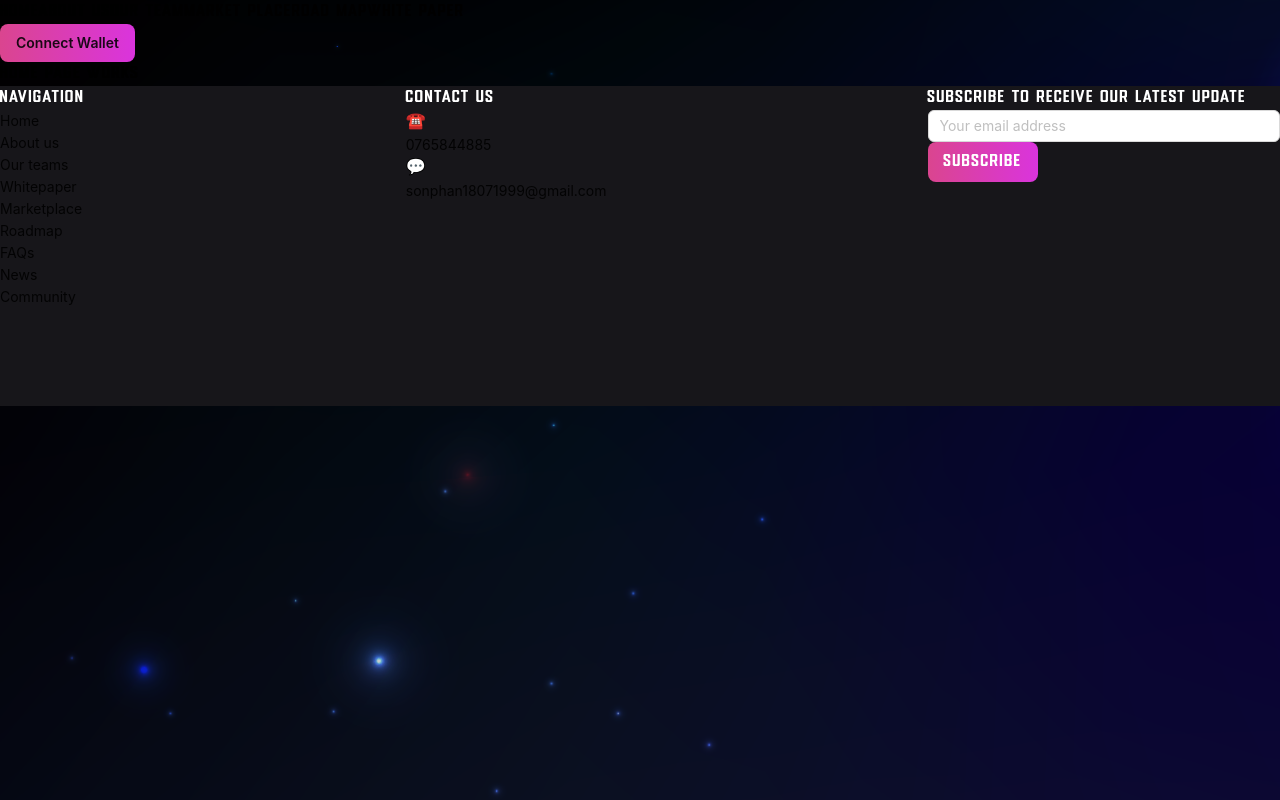
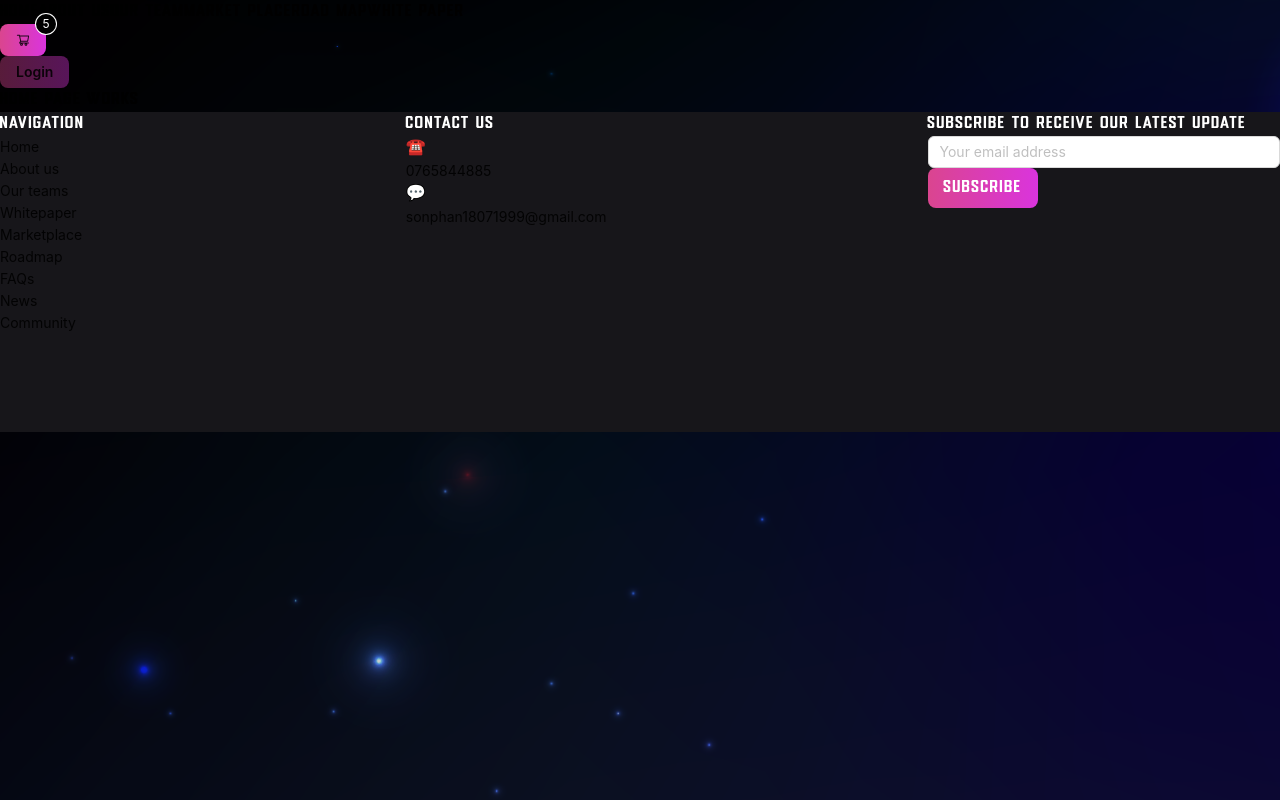
Before and after one commit to sonphan18071999/tymex-interview-frontend-sonphan, a Next.js app in the folder nextjs-landing-page-sonphan/: page / in a window 1280 px wide. Built offline with nearby package versions, Linux system fonts and the light colour scheme.

Commit message:
Updated cart

```diff
--- a/nextjs-landing-page-sonphan/package.json
+++ b/nextjs-landing-page-sonphan/package.json
@@ -12,6 +12,7 @@
   "dependencies": {
     "@ant-design/v5-patch-for-react-19": "^1.0.3",
     "antd": "^5.24.1",
+    "clsx": "^2.1.1",
     "framer-motion": "^12.4.7",
     "gsap": "^3.12.7",
     "next": "15.1.7",
--- a/nextjs-landing-page-sonphan/src/app/globals.css
+++ b/nextjs-landing-page-sonphan/src/app/globals.css
@@ -59,6 +59,7 @@ body {
 .secondary-btn:hover, .secondary-active-btn {
     background: linear-gradient(to right, rgb(218 69 143 / 100%), rgb(218 52 221 / 100%)) !important;
     font-size: 1.125rem;
+    color: white !important;
 }
 
 .primary-btn {
@@ -71,7 +72,8 @@ body {
 }
 
 .primary-btn:hover {
-    background: linear-gradient(to right, rgb(218 69 143 / 40%), rgb(218 52 221 / 40%));
+    background: linear-gradient(to right, rgb(218 69 143 / 40%), rgb(218 52 221 / 40%)) !important;
+    color: white !important;
 }
 
 .ant-slider-rail {
--- a/nextjs-landing-page-sonphan/src/components/commons/header/header.tsx
+++ b/nextjs-landing-page-sonphan/src/components/commons/header/header.tsx
@@ -1,5 +1,7 @@
 "use client";
-import { Typography } from "antd";
+import { Badge, Button, Typography } from "antd";
+import React from "react";
+import { ShoppingCartOutlined } from "@ant-design/icons";
 
 const Header = () => {
   const menuConfigs: MenuConfig[] = [
@@ -27,9 +29,18 @@ const Header = () => {
               </a>
             ))}
           </nav>
-          <button className={"primary-btn"}>
-            <Typography className={"text-white"}>Connect Wallet</Typography>
-          </button>
+          <section className="flex flex-row gap-8">
+            <div>
+              <Badge count={5} color="black">
+                <Button className="primary-btn text-white">
+                  <ShoppingCartOutlined />
+                </Button>
+              </Badge>
+            </div>
+            <Button className="secondary-btn">
+              <Typography className="text-white">Login</Typography>
+            </Button>
+          </section>
         </div>
       </header>
     </>
--- a/nextjs-landing-page-sonphan/src/components/features/market-items/market-items.tsx
+++ b/nextjs-landing-page-sonphan/src/components/features/market-items/market-items.tsx
@@ -4,7 +4,7 @@ import styles from "@/styles/market-items.module.scss";
 import { Spin, Typography } from "antd";
 import { useSearchStore } from "@/hooks/useSearchStore";
 
-const MarketItems: React.FC = () => {
+const MarketItems = () => {
   const { loading, products, increaseLimit, viewMore } = useSearchStore();
 
   return (
--- a/nextjs-landing-page-sonphan/src/hooks/useSearchStore.ts
+++ b/nextjs-landing-page-sonphan/src/hooks/useSearchStore.ts
@@ -77,6 +77,7 @@ export const useSearchStore = create<SearchStore>((set, get) => ({
         .filter(([, value]) => value !== undefined)
         .map(([key, value]) => {
           if (key === "price") {
+            //Since the price has range filter, so the query is a bit different.
             return `${key}_gte=${encodeURIComponent(value[0])}&${key}_lte=${encodeURIComponent(value[1])}`;
           }
           return `${key}=${encodeURIComponent(value)}`;
```
Also changed, not shown: nextjs-landing-page-sonphan/src/components/commons/NFT-card/NFT-card.tsx (+6 -3 lines), nextjs-landing-page-sonphan/src/components/commons/card-add-to-cart/card-add-to-cart.tsx (added, +23 -0 lines), nextjs-landing-page-sonphan/src/styles/market-place.module.scss (+19 -0 lines), 2 other files (tests, documents, lock files or other folders).
